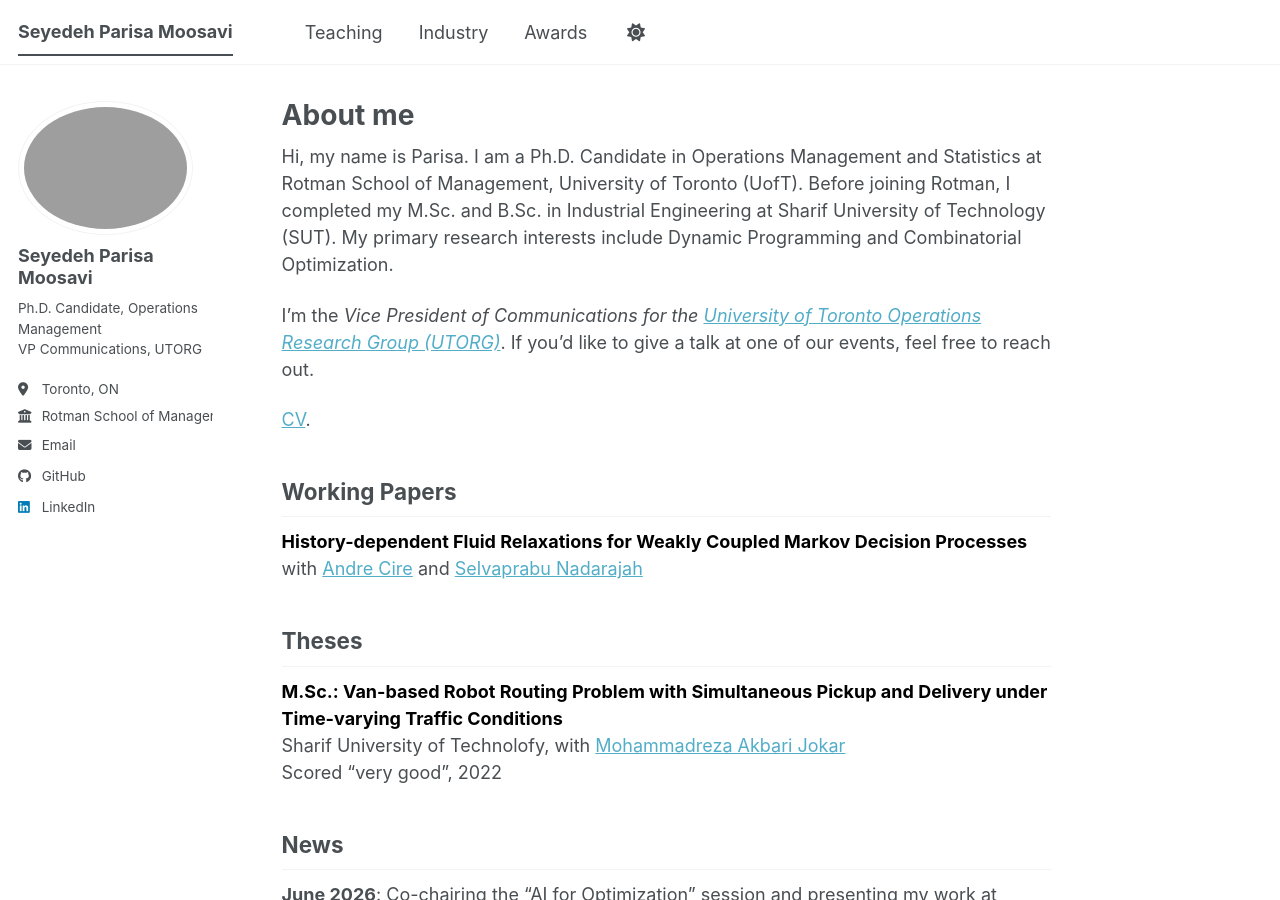
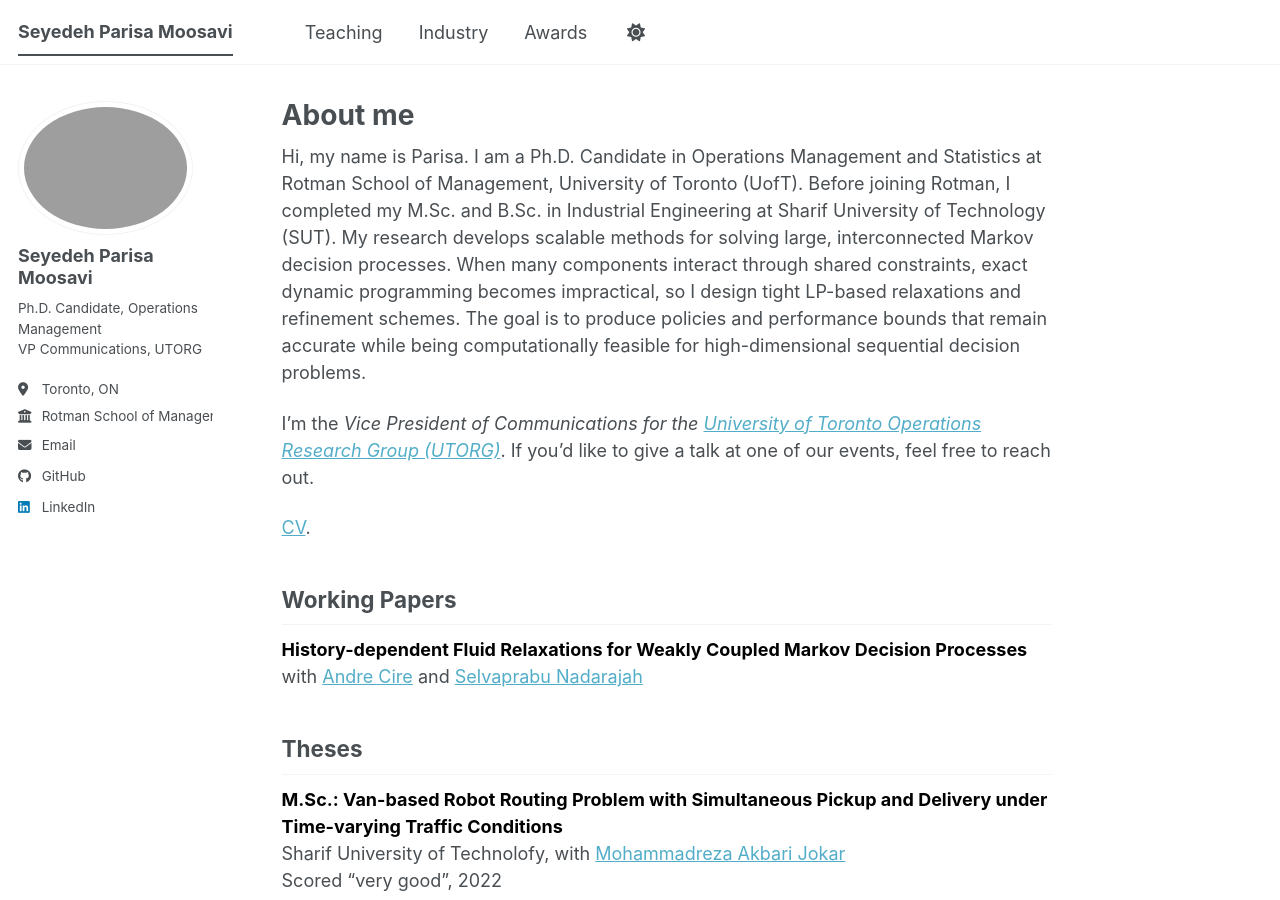
Before and after one commit to parisamsv/parisamsv.github.io, a Jekyll site: the page built from _pages/about.md, in a window 1280 px wide and 900 px high. Built offline with Jekyll 4.4.1, drawn with Linux system fonts in a browser that asks for light colours; a script bundle is joined from its source files by our own code; library files that are not in the unit come from our copies.

Commit message:
Update about page with detailed research description
Expanded personal introduction and research focus.

```diff
--- a/_pages/about.md
+++ b/_pages/about.md
@@ -8,7 +8,8 @@ redirect_from:
   - /about.html
 ---
 
-Hi, my name is Parisa. I am a Ph.D. Candidate in Operations Management and Statistics at Rotman School of Management, University of Toronto (UofT). Before joining Rotman, I completed my M.Sc. and B.Sc. in Industrial Engineering at Sharif University of Technology (SUT). My primary research interests include Dynamic Programming and Combinatorial Optimization.
+Hi, my name is Parisa. I am a Ph.D. Candidate in Operations Management and Statistics at Rotman School of Management, University of Toronto (UofT). Before joining Rotman, I completed my M.Sc. and B.Sc. in Industrial Engineering at Sharif University of Technology (SUT).
+My research develops scalable methods for solving large, interconnected Markov decision processes. When many components interact through shared constraints, exact dynamic programming becomes impractical, so I design tight LP-based relaxations and refinement schemes. The goal is to produce policies and performance bounds that remain accurate while being computationally feasible for high-dimensional sequential decision problems.
 
 I’m the _Vice President of Communications for the [University of Toronto Operations Research Group (UTORG)](https://org.mie.utoronto.ca/)_. If you’d like to give a talk at one of our events, feel free to reach out.
 
```
